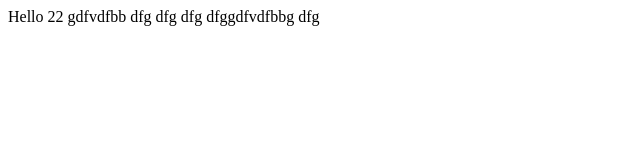
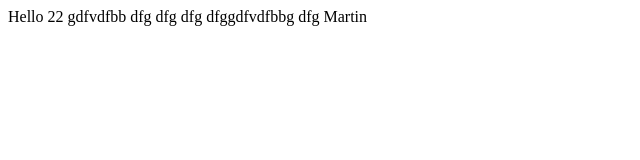
Before and after one commit to UkrAndy/Home2, a plain HTML site: page index.html in a window 1280 px wide. Shown: the full height of the page, 0-640 px from the left. Drawn offline with Linux system fonts and the light colour scheme.

Commit message:
add name

```diff
--- a/index.html
+++ b/index.html
@@ -16,6 +16,7 @@
     dfg
     dfggdfvdfbbg
     dfg
+    Martin
 </body>
 
 </html>
```
